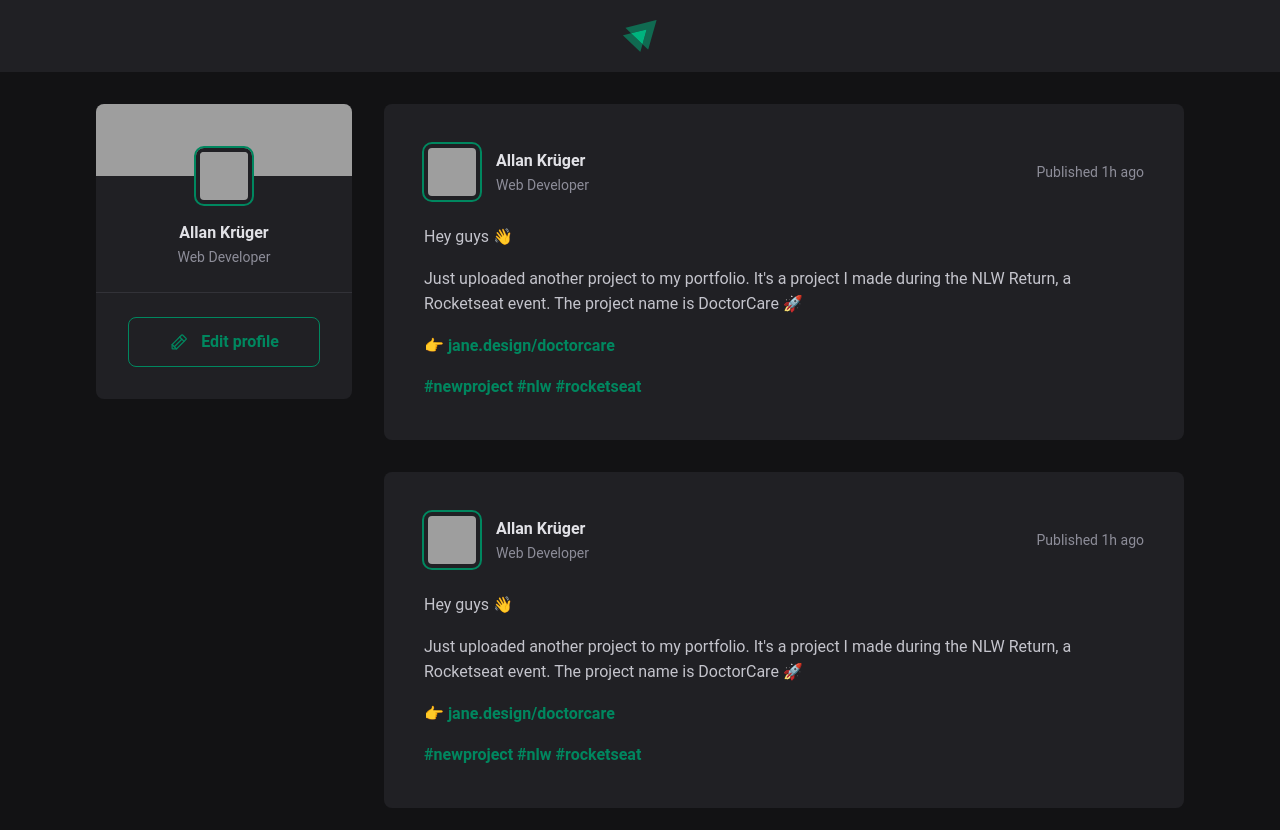
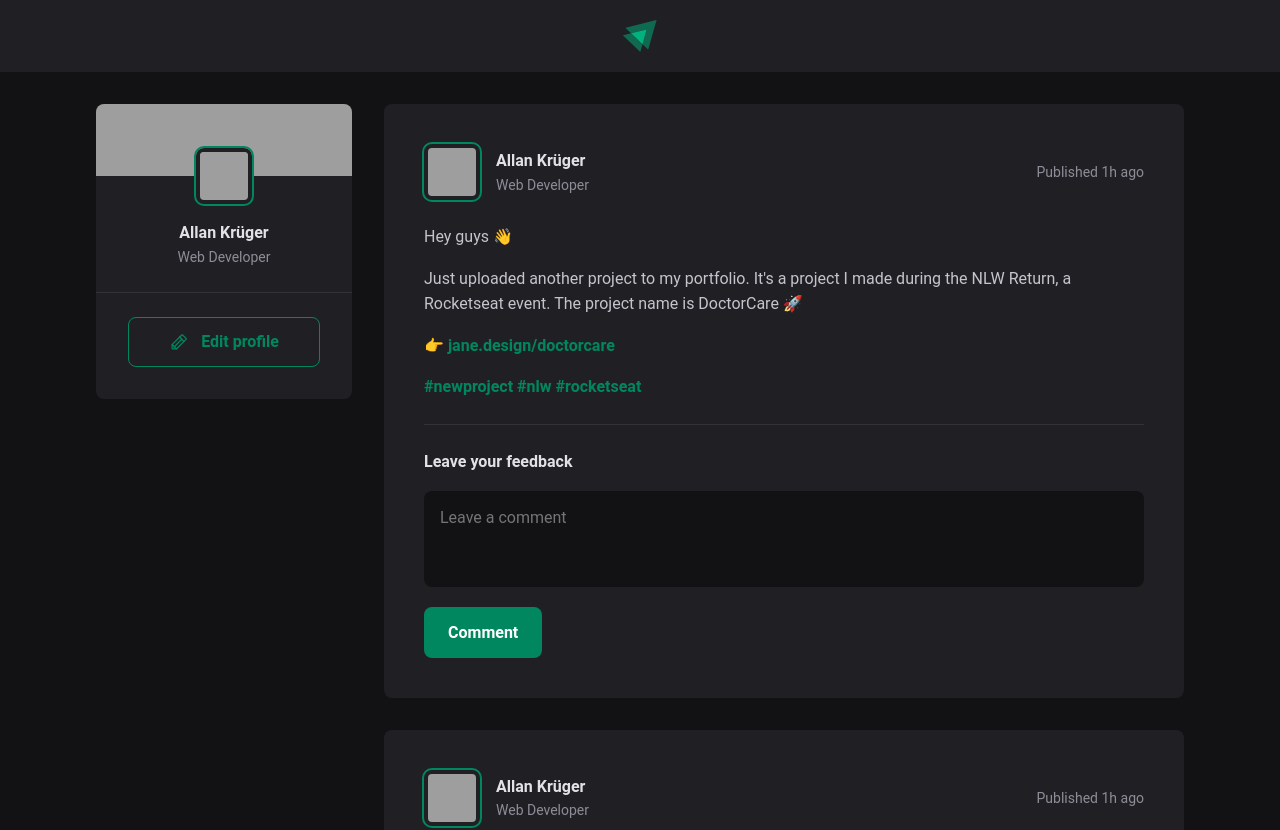
Before and after one commit to allankruger/ignite-feed, a React app: page / in a window 1280 px wide. Shown: the top 830 px of the page. Built offline with nearby package versions, Linux system fonts and the light colour scheme; grey boxes are pictures that could not be loaded; the HTML template or start-up script is replaced by a standard one.

Commit message:
adds comment textbox and styles

```diff
--- a/src/components/Post/index.jsx
+++ b/src/components/Post/index.jsx
@@ -30,14 +30,19 @@
           DoctorCare 🚀
         </p>
         <p>
-          👉{" "}<a href="#">jane.design/doctorcare</a>
+          👉 <a href="#">jane.design/doctorcare</a>
         </p>
         <p>
-          <a href="#">#newproject</a>{" "}
-          <a href="#">#nlw</a>{" "}
+          <a href="#">#newproject</a> <a href="#">#nlw</a>{" "}
           <a href="#">#rocketseat</a>
         </p>
       </div>
+
+      <form className={styles.commentForm}>
+        <strong>Leave your feedback</strong>
+        <textarea placeholder="Leave a comment" />
+        <button type="submit">Comment</button>
+      </form>
     </article>
   );
 }
--- a/src/components/Post/styles.module.css
+++ b/src/components/Post/styles.module.css
@@ -69,3 +69,44 @@
 .content a:hover {
   color: var(--green-300);
 }
+
+.commentForm {
+  width: 100%;
+  margin-top: 1.5rem;
+  padding-top: 1.5rem;
+  border-top: 1px solid var(--gray-600);
+}
+
+.commentForm > strong {
+  line-height: 1.6;
+  color: var(--gray-100);
+}
+
+.commentForm textarea {
+  width: 100%;
+  background: var(--gray-900);
+  border: 0;
+  resize: none;
+  height: 6rem;
+  padding: 1rem;
+  border-radius: 8px;
+  color: var(--gray-100);
+  line-height: 1.4;
+  margin-top: 1rem;
+}
+
+.commentForm button[type="submit"] {
+  padding: 1rem 1.5rem;
+  margin-top: 1rem;
+  border-radius: 8px;
+  border: 0;
+  background: var(--green-500);
+  color: var(--white);
+  font-weight: bold;
+  cursor: pointer;
+  transition: 0.3s;
+}
+
+.commentForm button[type="submit"]:hover {
+  background: var(--green-300);
+}
```
